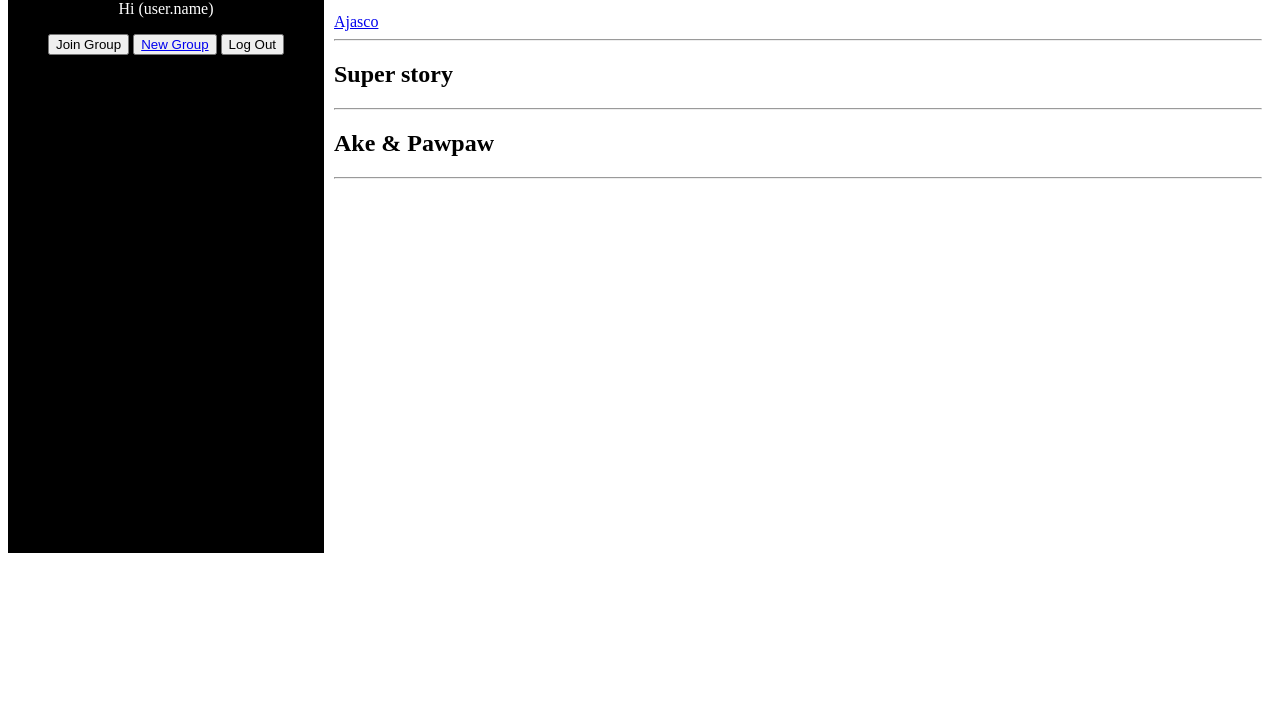
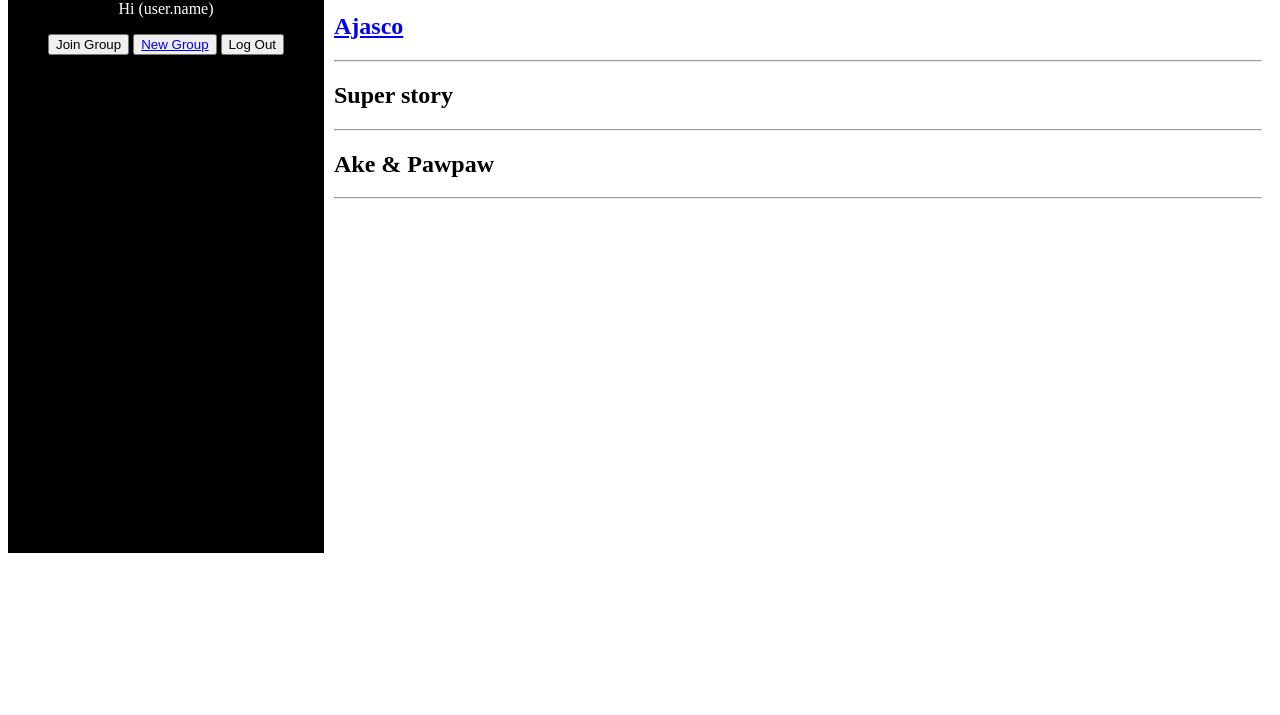
Before and after one commit to PayPalHack-Chicago/Team-2, a plain HTML site: page fire-db/profile.html in a window 1280 px wide. Shown: the part 85-800 px from the top of the page. Drawn offline with Linux system fonts and the light colour scheme.

Commit message:
chnaged h2 file

```diff
--- a/fire-db/profile.html
+++ b/fire-db/profile.html
@@ -19,7 +19,7 @@
       </div>
       <div class="column right">
         <h1>Your Payments</h1>
-        <a href="payment.html">Ajasco</a>
+        <h2><a href="payment.html">Ajasco</a></h2>
         <hr />
         <h2>Super story</h2>
         <hr />
```
Also changed, not shown: 1 other file.
